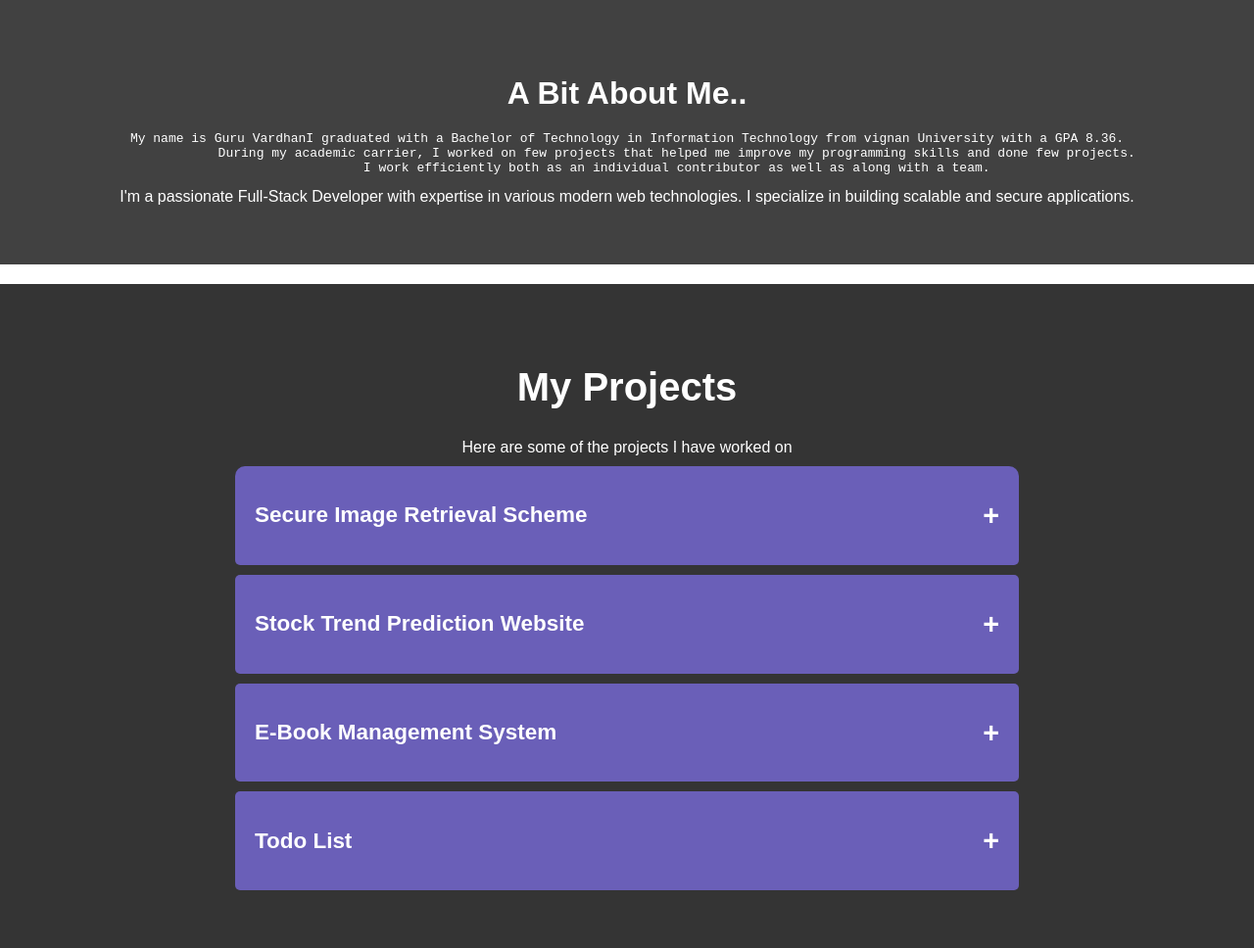
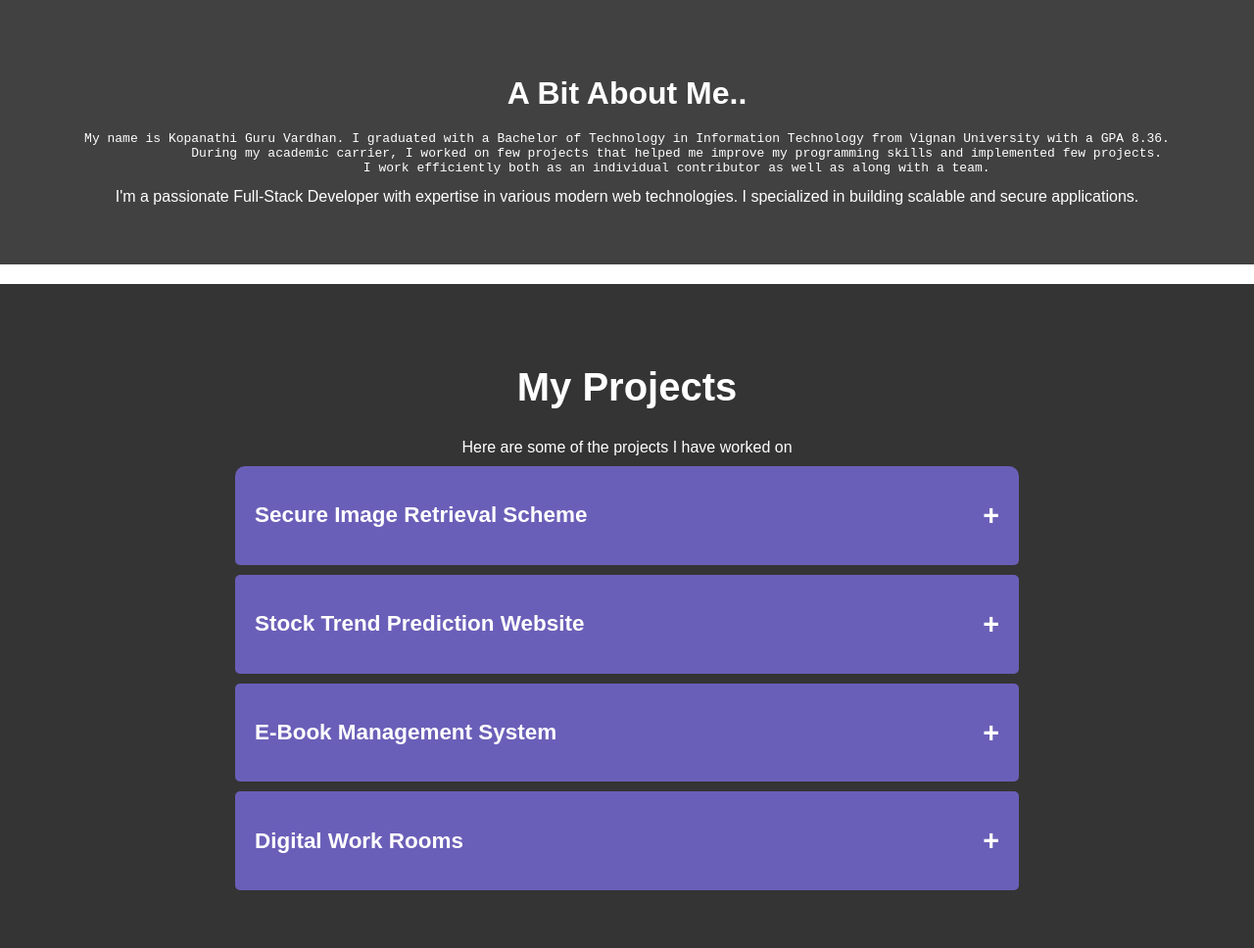
Before and after one commit to gvk00/MyPortfolio, a plain HTML site: page index.html in a window 1280 px wide. Shown: the part 820-1788 px from the top of the page at 98% size. Drawn offline with Linux system fonts and the light colour scheme.

Commit message:
Updated index.html

```diff
--- a/index.html
+++ b/index.html
@@ -17,16 +17,13 @@
             <p> passionate in Developing Web Applications</p>
         </div>
     </div>
-
-    <!-- About Section -->
      <div class="div1">
         <h2>A Bit About Me..</h2>
-        <pre>My name is Guru VardhanI graduated with a Bachelor of Technology in Information Technology from vignan University with a GPA 8.36.
-             During my academic carrier, I worked on few projects that helped me improve my programming skills and done few projects.
+        <pre>My name is Kopanathi Guru Vardhan. I graduated with a Bachelor of Technology in Information Technology from Vignan University with a GPA 8.36.
+             During my academic carrier, I worked on few projects that helped me improve my programming skills and implemented few projects.
              I work efficiently both as an individual contributor as well as along with a team.</pre>
-        <p>I'm a passionate Full-Stack Developer with expertise in various modern web technologies. I specialize in building scalable and secure applications.</p>
+        <p>I'm a passionate Full-Stack Developer with expertise in various modern web technologies. I specialized in building scalable and secure applications.</p>
     </div>
-<!-- Projects Section -->
 <section id="projects">
     <h2>My Projects</h2>
     <p>Here are some of the projects I have worked on</p>
@@ -43,7 +40,7 @@
                     effectively preventing unauthorized access and tampering.
                     </p>
                     <p>
-                    Tech Stack - Python, Crypto Module, Hashlib
+                    <b>Tech Stack</b> - Python, Crypto Module, Hashlib
                     </p>
             </div>
         </div>
@@ -55,8 +52,7 @@
             <div class="project-details">
                 <p>
                     Created a Machine learning project using LSTM model, which is going to show the actual trend graph of the stock and the predicted trend graph of stock.
-
-                    <p>Tech Stack - Python, Streamlit</p>
+                    <p> <b>>Tech Stack</b> - Python, Streamlit</p>
                 </p>
             </div>
         </div>
@@ -67,21 +63,20 @@
             </div>
             <div class="project-details">
                 <p>
-                    Proposed an application, which provides an easy and efficient way to manage books online.
-
-                    <p>Tech stack - PHP, HTML, CSS, MySQL</p>
+                    Proposed an app, which organize, manage, store, sell of digital files online.
+                    <p> <b>Tech Stack</b> - Nodejs, Flutter, Postgresql</p>
                 </p>
             </div>
         </div>
         <div class="project-item">
             <div class="project-header">
-                <h3>Todo List</h3>
+                <h3>Digital Work Rooms</h3>
                 <span class="toggle-button">+</span>
             </div>
             <div class="project-details">
                 <p>
-                    Created a simple static Todo list website.
-                    <p>Tech stack - JS, HTML, CSS</p>
+                    Developing application that helps users can be productive at work, organize, and maintain notes.
+                    collaborative, real-time sync.
                 </p>
             </div>
         </div>
```
